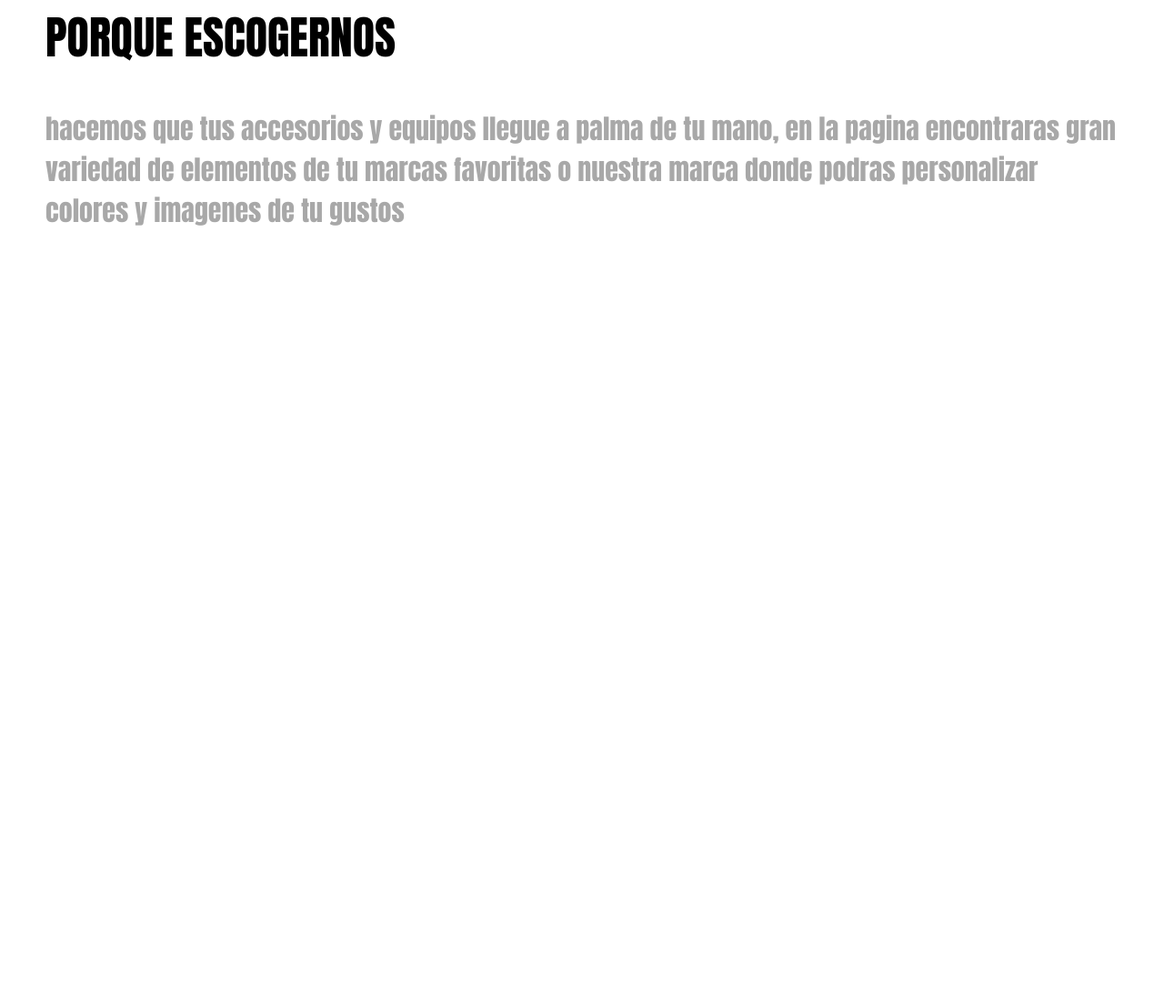
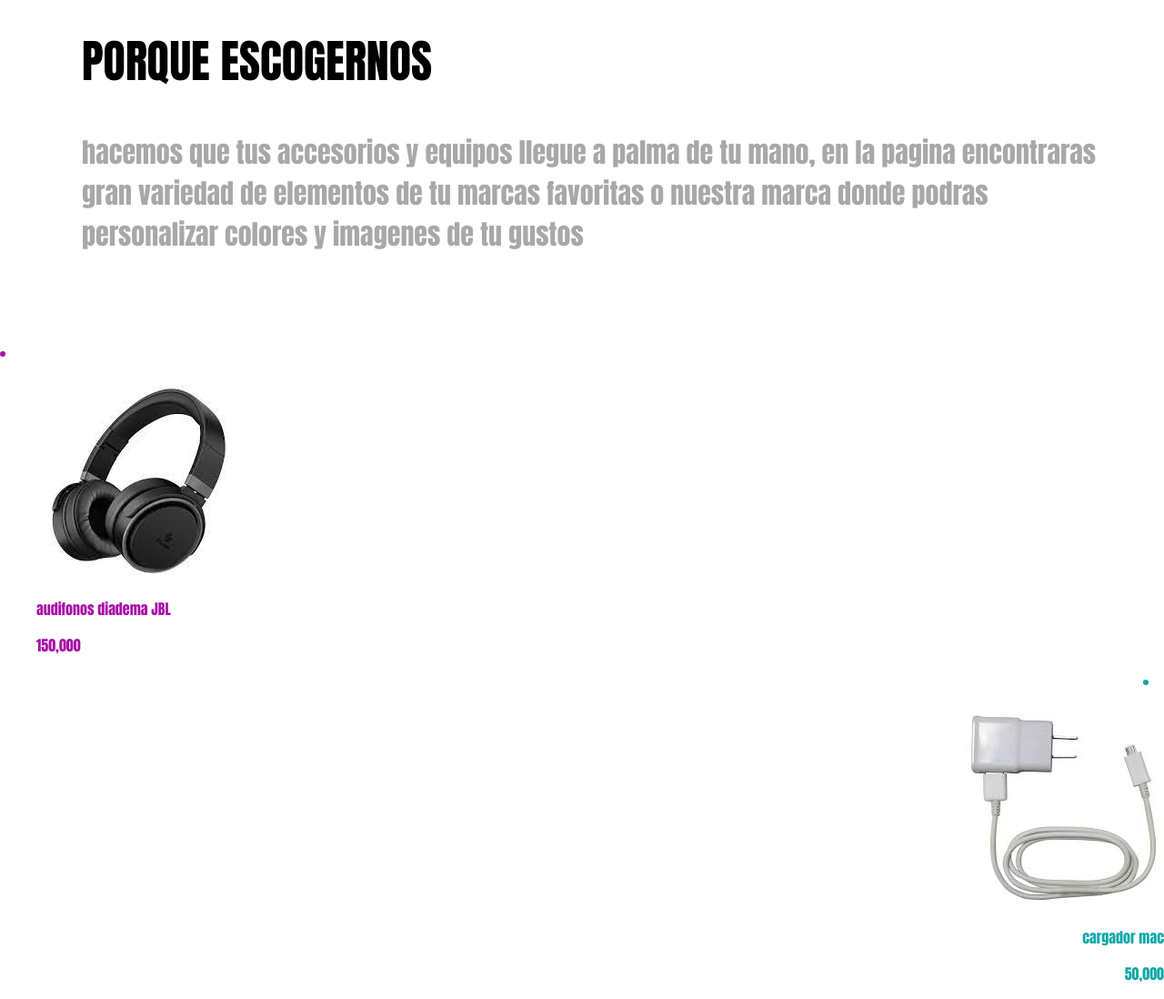
Before and after one commit to Moshe21/Pagina-Nova_night, a plain HTML site: page novanight.html in a window 1280 px wide. Shown: the part 1295-2393 px from the top of the page at 91% size. Before the commit the page ends 1629 px from the top, so only its background shows below. Drawn offline with Linux system fonts and the light colour scheme.

Commit message:
cuadro de productos
toca hacer que quede con margen paralelo y con una marco pequeño

```diff
--- a/novanight.html
+++ b/novanight.html
@@ -39,8 +39,8 @@
             text-align:left;
             Left:100;
             top:100;
-            width: 300px;px;
-            height: 300px;00px;
+            width: 300px;
+            height: 300px;
 		}
 
 		h1 {
@@ -56,6 +56,16 @@
 		.text_1 {
 			color: rgb(168, 168, 168);
 		}
+		.primer_cuadro{
+			color: rgb(168, 16, 168);
+			margin: 0;
+		}
+		.segundo_cuadro{
+			color: rgb(16, 168, 168);
+			text-align: right;
+			margin: 0;
+		}
+
 	</style>
 </head>
 <body>
@@ -69,6 +79,9 @@
 	</div>
 
 	<!-- Segunda Sección -->
+	<div>
+		<li>
+		<ul>
 		<div class="section">
 			<p class="titulo_parrafo" ><h2>Somos una plataforma de ventas de alta tecnologia<h2></h1></p>
 				<p class="text_1">
@@ -83,7 +96,8 @@
 				<li>Calidad.</li>
 			</ul>
 		</div>
-
+		</ul>
+		<ul>
 		<!-- Tercera Sección -->
 		<div class="section">
 			<img class="img_1" src="nova_night.png" alt="Logo de mi proyecto">
@@ -93,7 +107,28 @@
 					en la pagina encontraras gran variedad de elementos de tu marcas favoritas
 					o nuestra marca donde podras personalizar colores y imagenes de tu gustos
 				</p>
+			</div>
+			</ul>
+		</li>
+		</div>
+		<div class="primer_cuadro">
+			<li>
+				<ul><img class="img_2" src="img_audifonos.jpeg"></ul>
+				<ul>audifonos diadema JBL</ul>
+				<ul>150,000</ul>
+			</li>
+
 
 		</div>
+		<div class="segundo_cuadro">
+			<li>
+				<ul><img class="img_2" src="img_cargador.jpeg"></ul>
+				<ul>cargador mac</ul>
+				<ul>50,000</ul>
+			</li>
+
+
+		</div>
+
 </body>
 </html>
```
Also changed, not shown: img_audifonos.jpeg (added), img_cargador.jpeg (added). Lines whose indentation alone changed are shown as unchanged.
